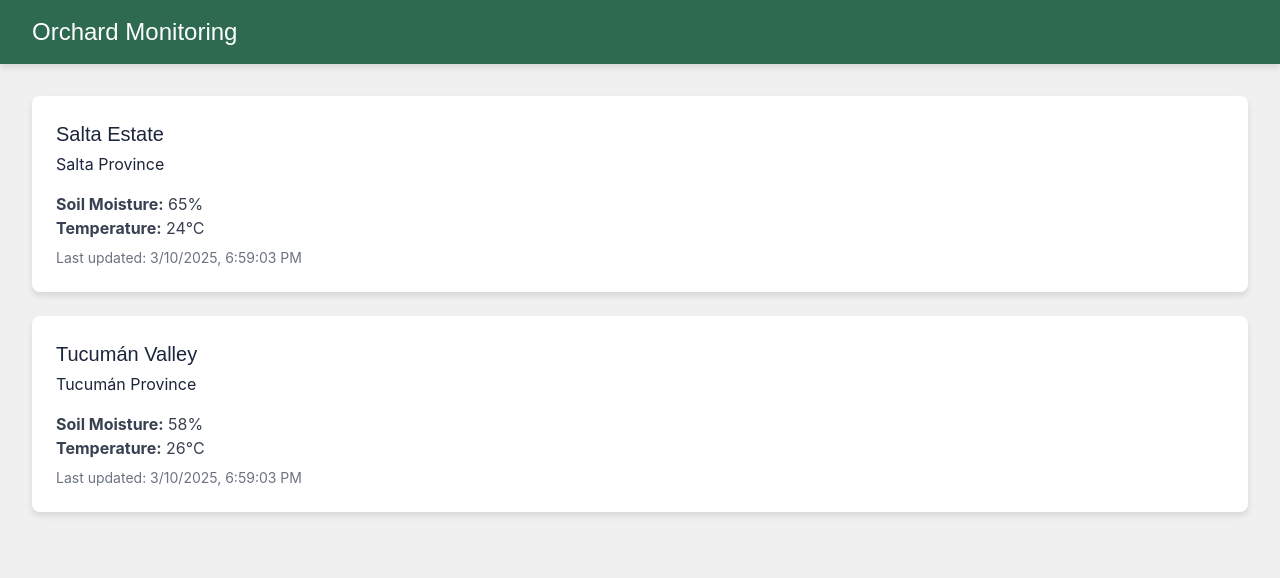
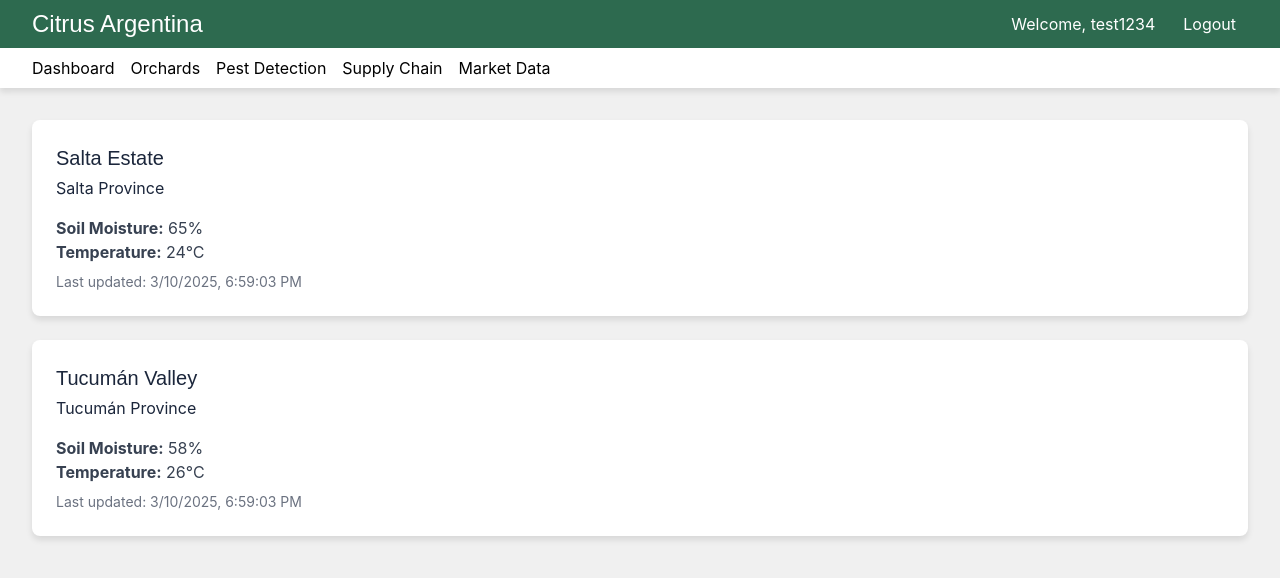
Before and after one commit to skyla643/WEBAPP_FRUITSCOMMERCE, a React (Create React App) app in the folder frontend/: page /orchards in a window 1280 px wide. Shown: the top 578 px of the page. Built offline with nearby package versions, Linux system fonts and the light colour scheme.

Commit message:
Update Orchards.tsx

```diff
--- a/frontend/src/components/Orchards.tsx
+++ b/frontend/src/components/Orchards.tsx
@@ -1,18 +1,62 @@
 // src/components/Orchards.tsx
 import React from 'react';
+import { Link } from 'react-router-dom';
 
 const Orchards: React.FC = () => {
   return (
-    <div className="min-h-screen bg-lightGray">
-      <header className="bg-earthGreen text-white py-4 px-8 flex justify-between items-center shadow-custom-light">
-        <h1 className="text-2xl font-heading">Orchard Monitoring</h1>
-        {/* Optional: include navigation or logout if needed */}
+    <div className="min-h-screen bg-lightGray flex flex-col">
+      {/* Top Bar */}
+      <header className="bg-earthGreen text-white py-2 px-8 flex items-center justify-between shadow-custom-light">
+        <div className="flex items-center space-x-4">
+          <h1 className="text-2xl font-heading">Citrus Argentina</h1>
+        </div>
+        <div className="flex items-center space-x-4">
+          <span className="text-sm sm:text-base">Welcome, test1234</span>
+          <button className="bg-transparent hover:bg-accentOrange transition-colors duration-300 text-white px-3 py-1 rounded">
+            Logout
+          </button>
+        </div>
       </header>
-      <main className="p-8">
+
+      {/* Navigation Bar */}
+      <nav className="bg-white shadow-custom-light px-8">
+        <ul className="flex space-x-4 py-2">
+          <li>
+            <Link to="/dashboard" className="hover:text-accentOrange">
+              Dashboard
+            </Link>
+          </li>
+          <li>
+            <Link to="/orchards" className="hover:text-accentOrange">
+              Orchards
+            </Link>
+          </li>
+          <li>
+            <Link to="/pest-detection" className="hover:text-accentOrange">
+              Pest Detection
+            </Link>
+          </li>
+          <li>
+            <Link to="/supply-chain" className="hover:text-accentOrange">
+              Supply Chain
+            </Link>
+          </li>
+          <li>
+            <Link to="/market-data" className="hover:text-accentOrange">
+              Market Data
+            </Link>
+          </li>
+        </ul>
+      </nav>
+
+      {/* Main Content */}
+      <main className="flex-grow p-8">
         <div className="grid grid-cols-1 gap-6">
           {/* Salta Estate Card */}
           <div className="bg-white rounded-lg shadow-custom-light p-6">
-            <h2 className="text-xl font-heading text-darkBlue mb-1">Salta Estate</h2>
+            <h2 className="text-xl font-heading text-darkBlue mb-1">
+              Salta Estate
+            </h2>
             <p className="text-darkBlue mb-4">Salta Province</p>
             <div>
               <p className="text-gray-700">
@@ -28,7 +72,9 @@ const Orchards: React.FC = () => {
           </div>
           {/* Tucumán Valley Card */}
           <div className="bg-white rounded-lg shadow-custom-light p-6">
-            <h2 className="text-xl font-heading text-darkBlue mb-1">Tucumán Valley</h2>
+            <h2 className="text-xl font-heading text-darkBlue mb-1">
+              Tucumán Valley
+            </h2>
             <p className="text-darkBlue mb-4">Tucumán Province</p>
             <div>
               <p className="text-gray-700">
```
